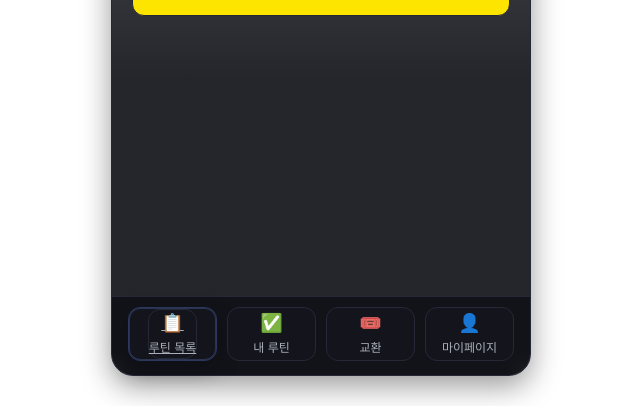
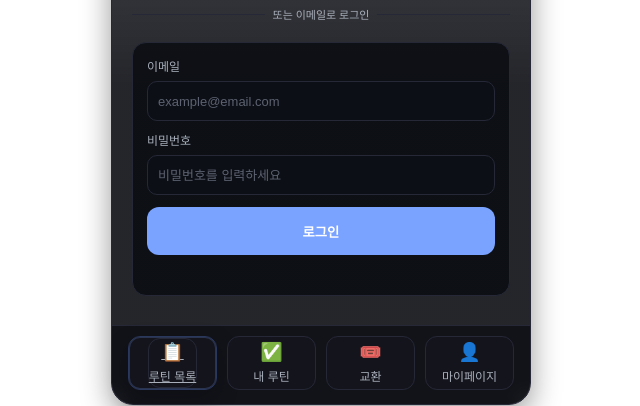
Before and after one commit to dodoyoo/routiner_server, a website: page public/index.html in a window 1280 px wide. Shown: the part 394-800 px from the top of the page, without its empty margins (319-959 px from the left). Drawn offline with Linux system fonts and the light colour scheme; a web font is replaced by a local one.

Commit message:
feat: 이메일 로그인

```diff
--- a/public/assets/css/style.css
+++ b/public/assets/css/style.css
@@ -196,3 +196,84 @@ body {
     font-size: 22px;
   }
 }
+
+/* 소셜 로그인 아래 구분선 */
+.divider {
+  display: flex;
+  align-items: center;
+  gap: 8px;
+  margin: 8px 0 4px;
+}
+.divider-line {
+  flex: 1;
+  height: 1px;
+  background: var(--stroke);
+}
+.divider-text {
+  font-size: 11px;
+  color: var(--muted);
+  white-space: nowrap;
+}
+
+/* 기본 로그인 폼 */
+.login-form {
+  margin-top: 4px;
+  padding: 14px 14px 12px;
+  border-radius: 14px;
+  background: rgba(10, 12, 18, 0.85);
+  border: 1px solid var(--stroke);
+  display: flex;
+  flex-direction: column;
+  gap: 10px;
+}
+
+.field {
+  display: flex;
+  flex-direction: column;
+  gap: 6px;
+}
+.field-label {
+  font-size: 12px;
+  color: var(--muted);
+}
+.field-input {
+  height: 40px;
+  border-radius: 10px;
+  border: 1px solid var(--stroke);
+  background: #0d0f16;
+  color: var(--text);
+  padding: 0 10px;
+  font-size: 13px;
+}
+.field-input::placeholder {
+  color: #5c6271;
+}
+.field-input:focus {
+  outline: none;
+  border-color: var(--accent);
+  box-shadow: 0 0 0 1px rgba(122, 162, 255, 0.25);
+}
+
+/* 기본 로그인 버튼 */
+.btn-primary {
+  margin-top: 2px;
+  background: var(--accent);
+  color: #fff;
+  border-color: transparent;
+}
+.btn-primary:hover {
+  opacity: 0.97;
+}
+
+/* 로그인 메시지 */
+.login-message {
+  min-height: 16px;
+  margin: 2px 0 0;
+  font-size: 11px;
+}
+.login-message.is-error {
+  color: #ff6b6b;
+}
+.login-message.is-success {
+  color: var(--success);
+}
--- a/public/assets/js/app.js
+++ b/public/assets/js/app.js
@@ -25,4 +25,69 @@
       console.log('route:', route);
     });
   });
+  // ===== 일반 로그인 폼 처리 =====
+  const basicLoginForm = document.getElementById('basicLoginForm');
+  const basicLoginMessage = document.getElementById('basicLoginMessage');
+
+  basicLoginForm?.addEventListener('submit', async (e) => {
+    e.preventDefault();
+    if (!basicLoginMessage) return;
+
+    basicLoginMessage.textContent = '';
+    basicLoginMessage.classList.remove('is-error', 'is-success');
+
+    const emailInput = document.getElementById('loginEmail');
+    const passwordInput = document.getElementById('loginPassword');
+
+    const email = emailInput?.value.trim();
+    const password = passwordInput?.value;
+
+    if (!email || !password) {
+      basicLoginMessage.textContent = '이메일과 비밀번호를 모두 입력해 주세요.';
+      basicLoginMessage.classList.add('is-error');
+      return;
+    }
+
+    try {
+      // 백엔드 sign-in API 경로에 맞게 수정해서 사용하세요
+      const url = `${API_BASE || ''}/sign-in`;
+
+      const res = await fetch(url, {
+        method: 'POST',
+        headers: {
+          'Content-Type': 'application/json',
+        },
+        body: JSON.stringify({ email, password }),
+      });
+
+      const data = await res.json().catch(() => ({}));
+
+      if (!res.ok) {
+        basicLoginMessage.textContent =
+          data.message || '로그인에 실패했습니다. 다시 시도해 주세요.';
+        basicLoginMessage.classList.add('is-error');
+        return;
+      }
+
+      // 도팔님이 만든 signIn 응답 형식에 맞춰 토큰 저장
+      // 예: { user: { token, email } }
+      const token = data.user?.token || data.token;
+      if (token) {
+        window.localStorage.setItem('routiner_token', token);
+      }
+
+      basicLoginMessage.textContent = '로그인 성공! 내 루틴으로 이동합니다.';
+      basicLoginMessage.classList.add('is-success');
+
+      // 성공 후 루틴 페이지로 이동
+      setTimeout(() => {
+        window.location.href = '/routines.html';
+      }, 600);
+    } catch (error) {
+      console.error(error);
+      basicLoginMessage.textContent =
+        '네트워크 오류가 발생했습니다. 잠시 후 다시 시도해 주세요.';
+      basicLoginMessage.classList.add('is-error');
+    }
+  });
 })();
--- a/public/index.html
+++ b/public/index.html
@@ -33,6 +33,47 @@
           <img src="./assets/img/kakao.svg" alt="Kakao 로그인" class="icon" />
           Kakao 로그인
         </button>
+
+        <!-- 구분선 -->
+        <div class="divider">
+          <span class="divider-line"></span>
+          <span class="divider-text">또는 이메일로 로그인</span>
+          <span class="divider-line"></span>
+        </div>
+
+        <!-- 기본 로그인 폼 -->
+        <form id="basicLoginForm" class="login-form" autocomplete="on">
+          <div class="field">
+            <label for="loginEmail" class="field-label">이메일</label>
+            <input
+              type="email"
+              id="loginEmail"
+              name="email"
+              class="field-input"
+              placeholder="example@email.com"
+              required
+            />
+          </div>
+
+          <div class="field">
+            <label for="loginPassword" class="field-label">비밀번호</label>
+            <input
+              type="password"
+              id="loginPassword"
+              name="password"
+              class="field-input"
+              placeholder="비밀번호를 입력하세요"
+              required
+            />
+          </div>
+
+          <button type="submit" class="btn btn-primary">로그인</button>
+          <p
+            id="basicLoginMessage"
+            class="login-message"
+            aria-live="polite"
+          ></p>
+        </form>
       </section>
 
       <nav class="nav" aria-label="하단 네비게이션">
--- a/src/domain/users/userRoute.ts
+++ b/src/domain/users/userRoute.ts
@@ -21,6 +21,6 @@ router.get('/api/users/me', authMiddleware, (req, res) =>
   userController.getUserById(req, res)
 );
 
-router.get('/api/sign-in', (req, res) => userController.testSignIn(req, res));
+router.post('/api/sign-in', (req, res) => userController.testSignIn(req, res));
 
 export default router;
```
